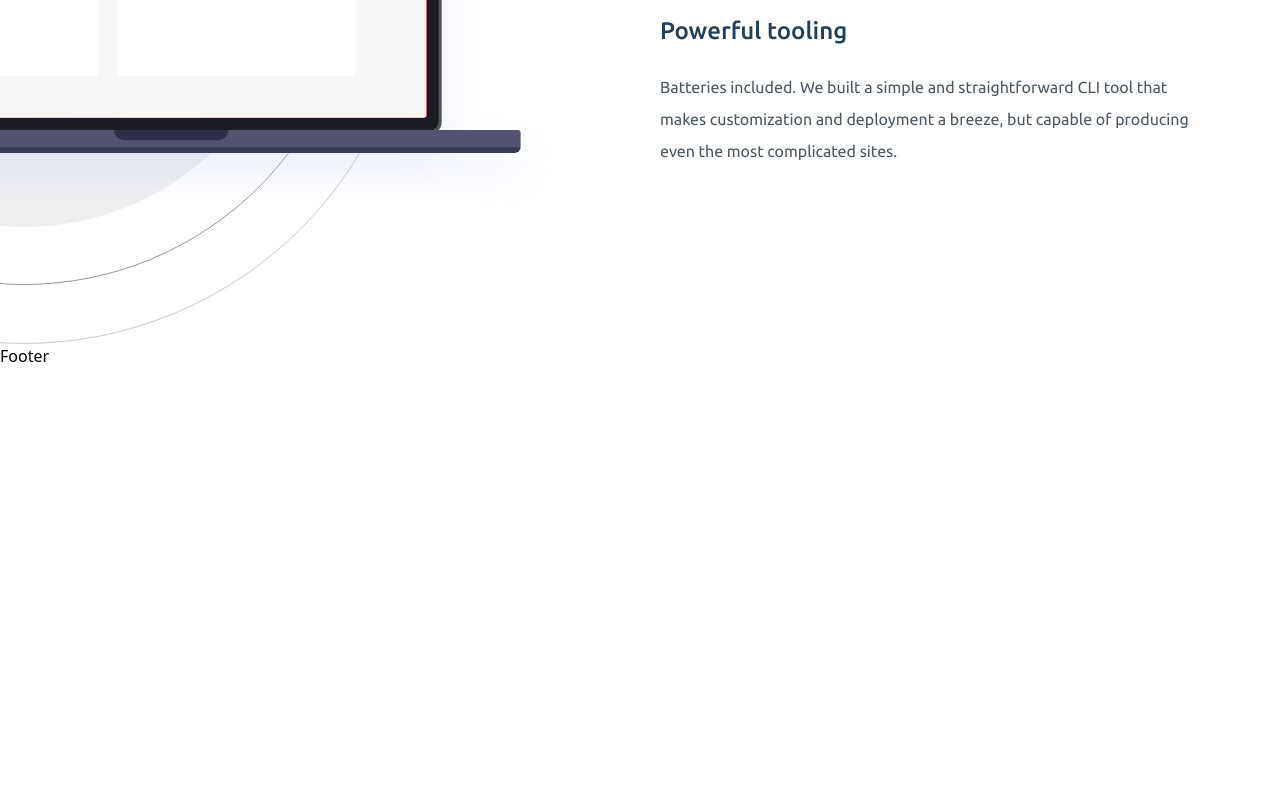
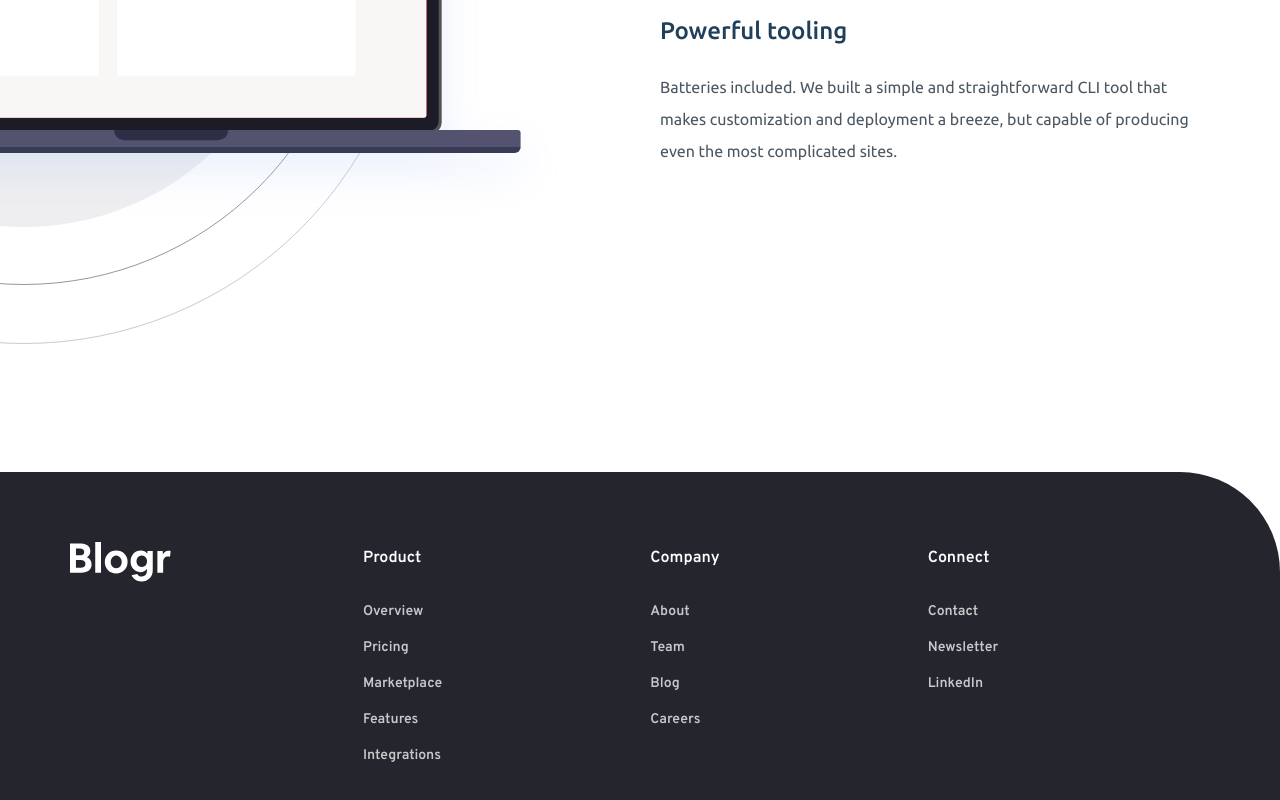
Before and after one commit to firdesOya/frontendMentorChallenge, a Next.js app in the folder blogr-landing-page/: page / in a window 1280 px wide. Shown: the part 2550-3350 px from the top of the page. Before the commit the page ends 2918 px from the top, so only its background shows below. Built offline with nearby package versions, Linux system fonts and the light colour scheme.

Commit message:
feat: added footer

```diff
--- a/blogr-landing-page/src/app/components/Footer.js
+++ b/blogr-landing-page/src/app/components/Footer.js
@@ -1,5 +1,39 @@
 import React from "react";
+import { navList } from "../constant/config";
+import Link from "next/link";
 
 export default function Footer() {
-  return <div>Footer</div>;
+  return (
+    <footer className="bg-very-dark-black-blue mt-32 rounded-tr-[100px] h-full w-full">
+      <div className="flex flex-col items-center lg:items-start lg:flex-row max-w-[1140px] px-6 xl:px-0 mx-auto gap-20 py-16 lg:py-[70px] lg:gap-48 ">
+        <div>
+          <img src="/images/logo.svg" />
+        </div>
+        <div className="flex flex-col text-center md:text-start gap-6 md:gap-24 md:flex-row md:items-start  lg:gap-52 ">
+          {navList.map((navItem) => {
+            return (
+              <div key={navItem.id}>
+                <h4 className="text-overpass font-semibold text-base text-white mb-5 lg:mb-8 mt-1">
+                  {navItem.title}
+                </h4>
+                <div className="flex  flex-col gap-4 items-center md:items-start text-overpass font-semibold  text-grayish-blue text-sm ">
+                  {navItem.subLinks.map((subItem) => {
+                    return (
+                      <Link
+                        key={subItem.id}
+                        href={subItem.path}
+                        className="cursor-pointer hover:underline "
+                      >
+                        {subItem.subTitle}
+                      </Link>
+                    );
+                  })}
+                </div>
+              </div>
+            );
+          })}
+        </div>
+      </div>
+    </footer>
+  );
 }
```
